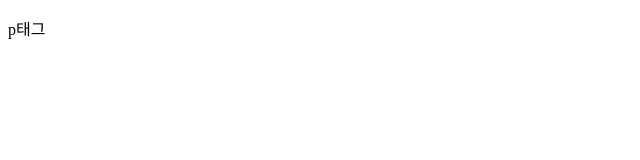
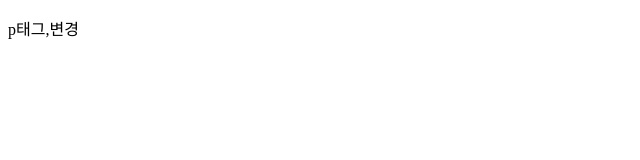
Before and after one commit to kaoe1112/testRepo, a plain HTML site: page index.html in a window 1280 px wide. Shown: the full height of the page, 0-640 px from the left. Drawn offline with Linux system fonts and the light colour scheme.

Commit message:
p태그수정2

```diff
--- a/index.html
+++ b/index.html
@@ -8,7 +8,7 @@
 <body>
 
     <p>
-        p태그
+        p태그,변경
     </p>
 
 </body>
```
